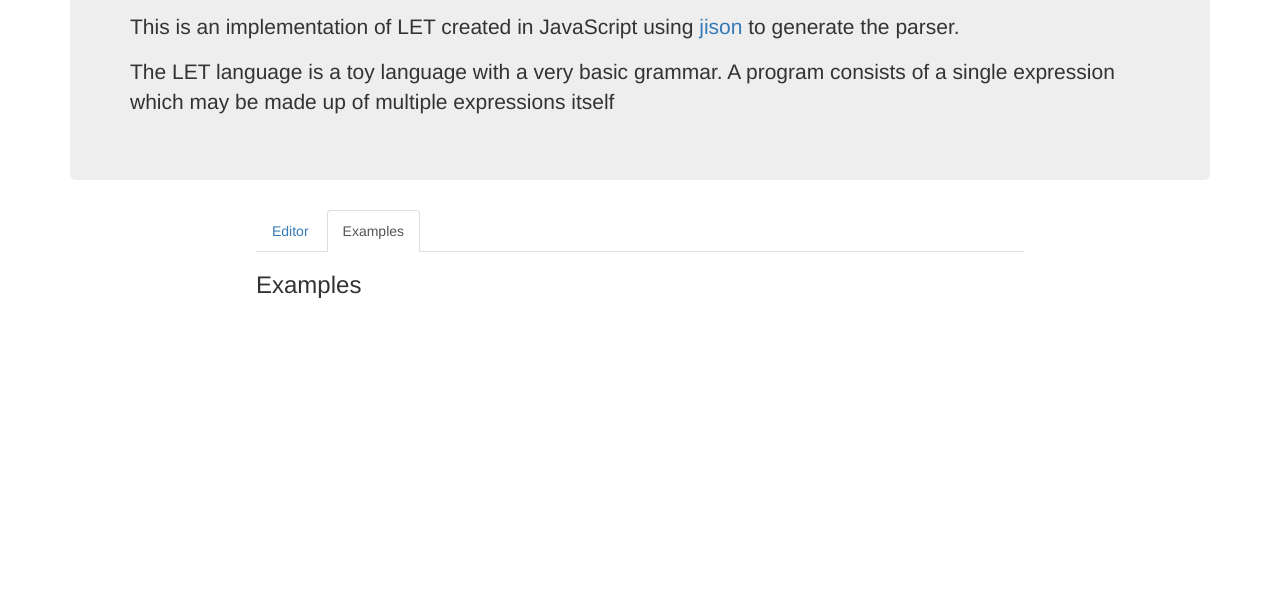
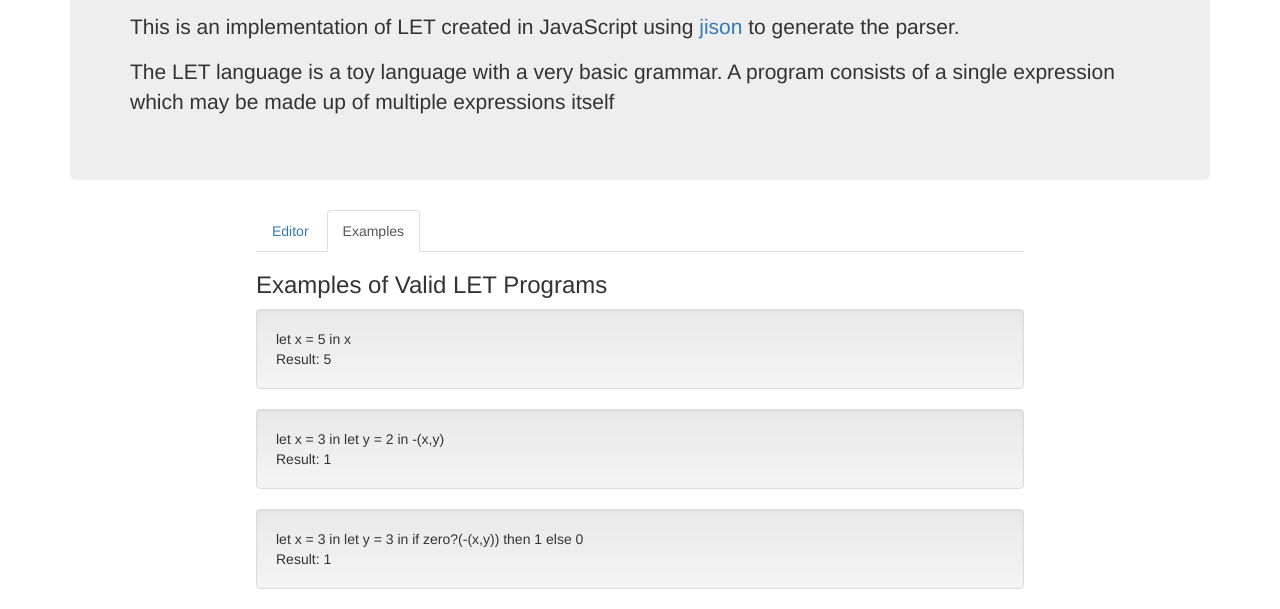
Before and after one commit to hoenn/LETjs, a website: page frontend/index.html in a window 1280 px wide. Both pictures are taken after a click on the link "Examples". Shown: the part 210-819 px from the top of the page. Drawn offline with nearby package versions, Linux system fonts and the light colour scheme.

Commit message:
Added examples of LET programs in 'Examples' tab. Changed label in 'Examples' tab

```diff
--- a/frontend/index.html
+++ b/frontend/index.html
@@ -50,10 +50,13 @@
 	</div>
 
     <div id="examples" class="tab-pane fade">
-      <h3>Examples</h3>
+      <h3>Examples of Valid LET Programs</h3>
+			<div class="well">let x = 5 in x <br>Result: 5</div>
+
+			<div class="well">let x = 3 in let y = 2 in -(x,y) <br>Result: 1</div>
+
+			<div class="well">let x = 3 in let y = 3 in if zero?(-(x,y)) then 1 else 0 <br>Result: 1</div>
     </div>
-
-
 
 
 
@@ -68,14 +71,6 @@
 		<script src="https://maxcdn.bootstrapcdn.com/bootstrap/3.3.7/js/bootstrap.min.js" integrity="sha384-Tc5IQib027qvyjSMfHjOMaLkfuWVxZxUPnCJA7l2mCWNIpG9mGCD8wGNIcPD7Txa" crossorigin="anonymous"></script>
 	</body>
 
-
-
-
-
-
-
-
-
 	<!--<script src = "./bundle.js"></script>
     <head>Hello World</head>
     <input id ="user" text="LET">
```
